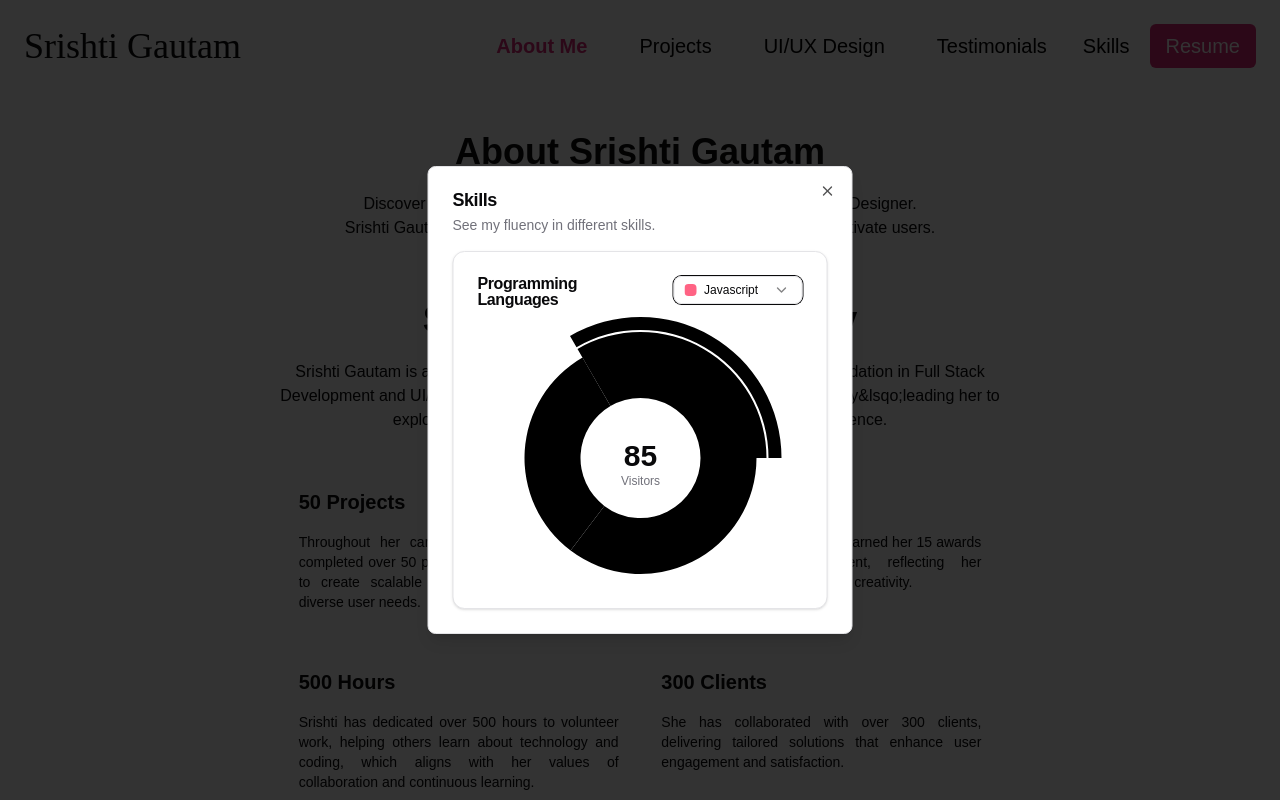
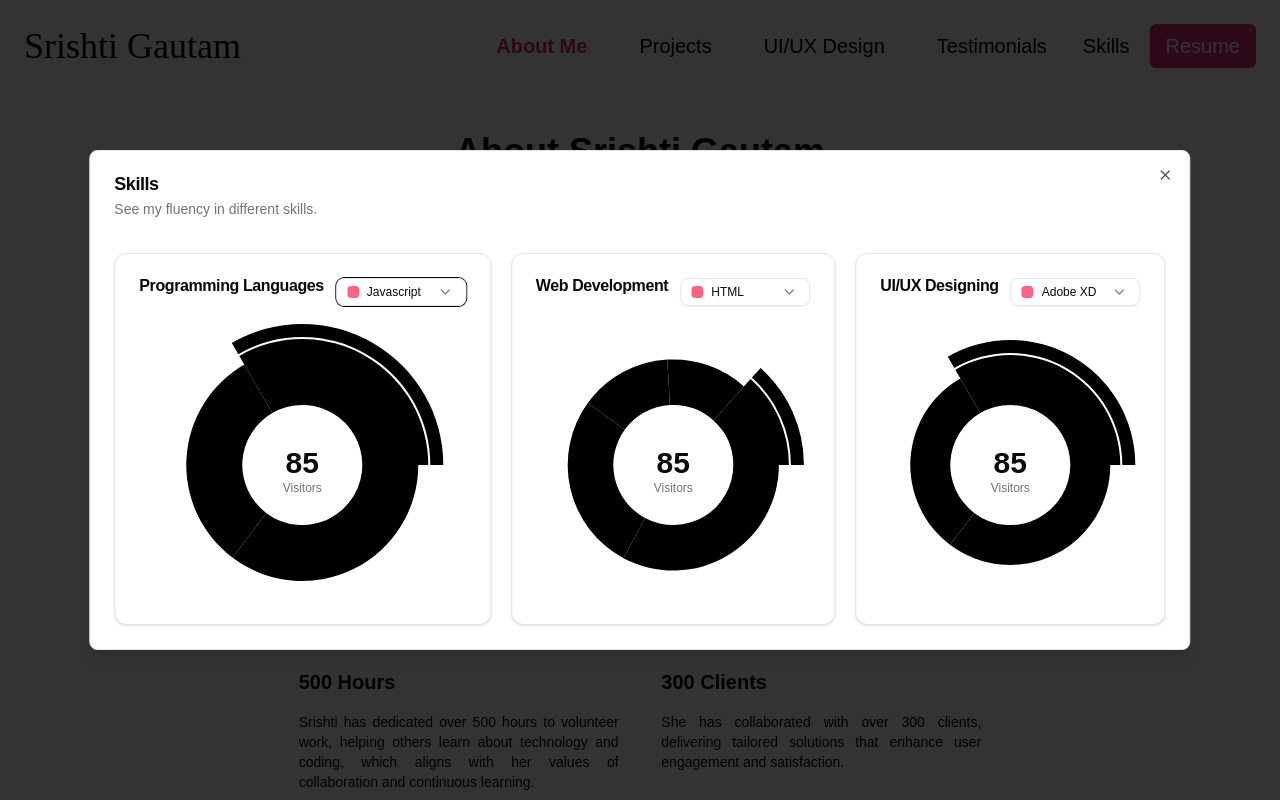
Before and after one commit to srishtiigautam/next-portfolio, a Next.js app: page / in a window 1280 px wide. Both pictures are taken after a click on the button "Skills". Shown: the top 800 px of the page. Built offline with nearby package versions, Linux system fonts and the light colour scheme; a web font is replaced by a local one.

Commit message:
-Add all charts in SkillsModla dialog

```diff
--- a/src/components/SkillsModal.component.tsx
+++ b/src/components/SkillsModal.component.tsx
@@ -6,7 +6,9 @@ import {
   DialogTitle,
   DialogTrigger,
 } from "@/components/ui/dialog";
-import Skills from "./ProgrammingLanguageSkills.component";
+import ProgrammingLanguageSkills from "./ProgrammingLanguageSkills.component";
+import WebDevSkills from "./WebDevSkills.component";
+import DesignSkills from "./DesignSkills.component";
 
 export default function SkillsModal() {
   return (
@@ -14,14 +16,18 @@ export default function SkillsModal() {
       <DialogTrigger asChild>
         <button className="text-black hover:text-pink-400">Skills</button>
       </DialogTrigger>
-      <DialogContent className="sm:max-w-[425px]">
+      <DialogContent className="sm:min-w-[425px] sm:min-h-[500px] md:min-w-max">
         <DialogHeader>
           <DialogTitle>Skills</DialogTitle>
           <DialogDescription>
             See my fluency in different skills.
           </DialogDescription>
         </DialogHeader>
-        <Skills />
+        <div className="flex flex-wrap gap-5">
+          <ProgrammingLanguageSkills />
+          <WebDevSkills/>
+          <DesignSkills />
+        </div>
       </DialogContent>
     </Dialog>
   );
```
